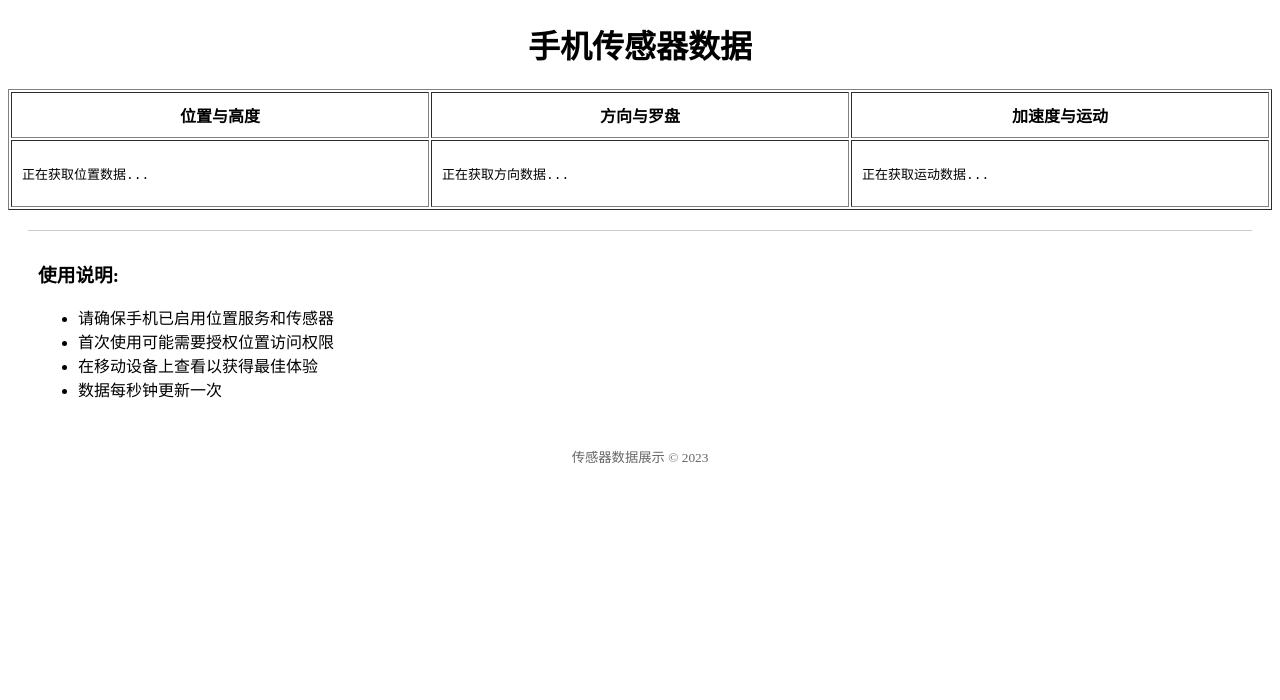
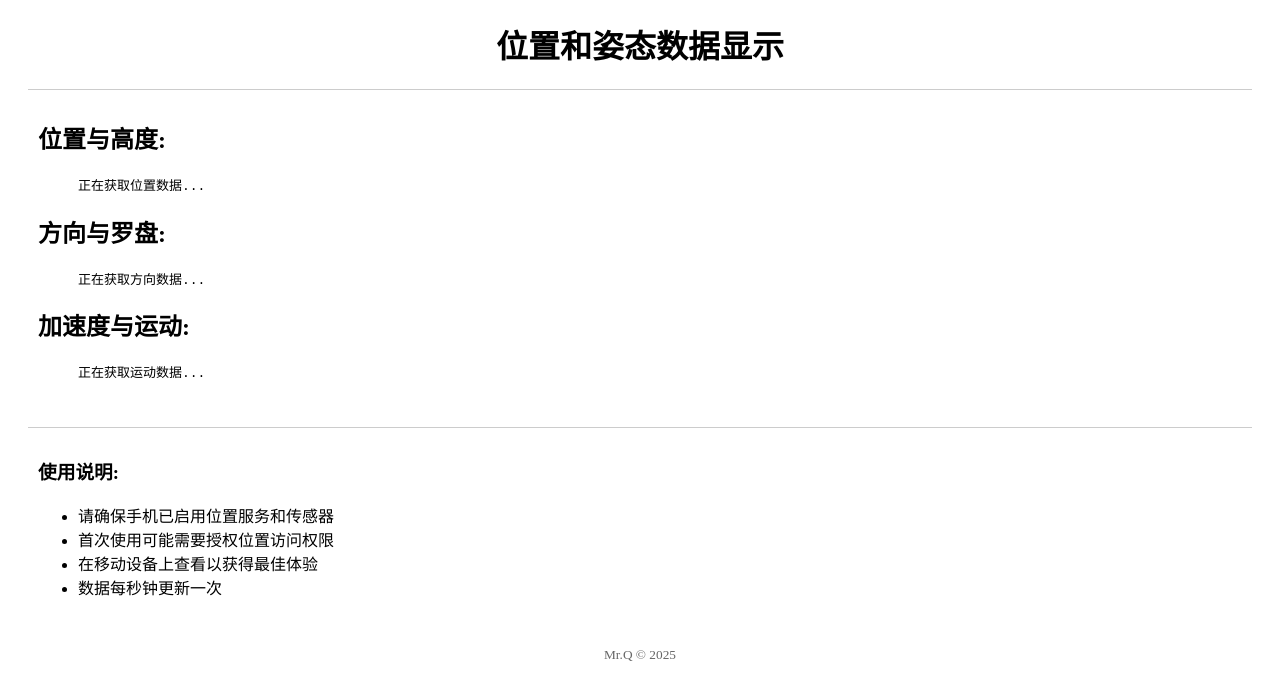
Before and after one commit to Rocket-Q/GPS, a plain HTML site: page index.html in a window 1280 px wide. Drawn offline with Linux system fonts and the light colour scheme.

Commit message:
Add files via upload

```diff
--- a/index.html
+++ b/index.html
@@ -3,7 +3,7 @@
 <head>
     <meta charset="UTF-8">
     <meta name="viewport" content="width=device-width, initial-scale=1.0">
-    <title>手机传感器数据</title>
+    <title>位置和姿态数据显示</title>
     <script>
         // 当页面加载完成后初始化传感器
         window.addEventListener('DOMContentLoaded', () => {
@@ -106,21 +106,19 @@
 </head>
 <body>
     <!-- 页面标题 -->
-    <h1 align="center">手机传感器数据</h1>
+    <h1 align="center">位置和姿态数据显示</h1>
 
-    <!-- 传感器数据展示区域 -->
-    <table border="1" cellpadding="10" width="100%">
-        <tr>
-            <th width="33%">位置与高度</th>
-            <th width="33%">方向与罗盘</th>
-            <th width="33%">加速度与运动</th>
-        </tr>
-        <tr>
-            <td><pre id="position">正在获取位置数据...</pre></td>
-            <td><pre id="orientation">正在获取方向数据...</pre></td>
-            <td><pre id="motion">正在获取运动数据...</pre></td>
-        </tr>
-    </table>
+
+
+        <!-- 传感器数据展示区域 -->
+        <div style="margin: 20px; padding: 10px; border-top: 1px solid #ccc;">
+            <h2>位置与高度:</h2>
+            <ul> <pre id="position">正在获取位置数据...</pre> </ul>
+            <h2>方向与罗盘:</h2>
+            <ul> <pre id="orientation">正在获取方向数据...</pre></ul>
+            <h2>加速度与运动:</h2>
+            <ul> <pre id="motion">正在获取运动数据...</pre></ul>
+        </div>
 
     <!-- 使用说明 -->
     <div style="margin: 20px; padding: 10px; border-top: 1px solid #ccc;">
@@ -135,7 +133,7 @@
 
     <!-- 页脚信息 -->
     <div align="center" style="margin-top: 20px; color: #666;">
-        <small>传感器数据展示 &copy; 2023</small>
+        <small> Mr.Q &copy; 2025</small>
     </div>
 </body>
 </html>
```
